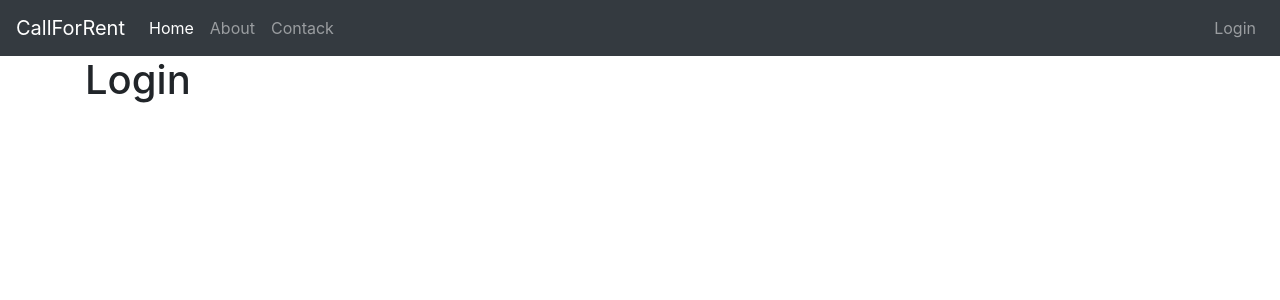
After one commit to bdafahim/CallForRent, a Django app: page /signin/ in a window 1280 px wide. The commit adds this page. Shown: the top 300 px of the page. Run offline with Django 3.2, Linux system fonts and the light colour scheme; some libraries are stand-ins or nearby versions.

Commit message:
login view and login.html added

```diff
--- /dev/null
+++ b/authentication/templates/authentication/login.html
@@ -0,0 +1,9 @@
+{% extends 'home/base.html' %}
+{% load static %}
+{% block title %}
+    <title>Login</title>
+{% endblock %}
+
+{% block content %}
+    <h1>Login</h1>
+{% endblock content %}
--- a/authentication/urls.py
+++ b/authentication/urls.py
@@ -1,7 +1,8 @@
 from django.conf.urls import url
+from django.urls import path
 from . import views
 app_name = 'authentication'
 
 urlpatterns = [
-
+ path('signin/', views.SignInView, name='signin'),
 ]
--- a/authentication/views.py
+++ b/authentication/views.py
@@ -1,3 +1,5 @@
 from django.shortcuts import render
+from django.contrib.auth import authenticate, login, logout
 
-# Create your views here.
+def SignInView(request):
+    return render(request, 'authentication/login.html')
--- a/home/templates/home/base.html
+++ b/home/templates/home/base.html
@@ -36,7 +36,7 @@
 <body>
 
 <nav class="navbar navbar-expand-lg navbar navbar-dark bg-dark">
-  <a class="navbar-brand" href="#">CallForRent</a>
+  <a class="navbar-brand" href="{% url 'home:home' %}">CallForRent</a>
   <button class="navbar-toggler" type="button" data-toggle="collapse" data-target="#navbarSupportedContent" aria-controls="navbarSupportedContent" aria-expanded="false" aria-label="Toggle navigation">
     <span class="navbar-toggler-icon"></span>
   </button>
@@ -44,7 +44,7 @@
   <div class="collapse navbar-collapse" id="navbarSupportedContent">
     <ul class="navbar-nav mr-auto">
       <li class="nav-item active">
-        <a class="nav-link" href="#">Home <span class="sr-only">(current)</span></a>
+        <a class="nav-link" href="{% url 'home:home' %}">Home <span class="sr-only">(current)</span></a>
       </li>
       <li class="nav-item">
         <a class="nav-link" href="#">About</a>
@@ -66,7 +66,7 @@
     </ul>
       <ul class="navbar-nav ml-auto">
       <li class="nav-item">
-        <a class="nav-link" href="#">Login</a>
+        <a class="nav-link" href="{% url 'authentication:signin' %}">Login</a>
       </li>
     </ul>
 {#    <form class="form-inline my-2 my-lg-0">#}
@@ -78,5 +78,12 @@
 
 </nav>
 
+
+<div class="container">
+    {% block content %}
+
+    {% endblock content %}
+</div>
+
 </body>
 </html>
```
